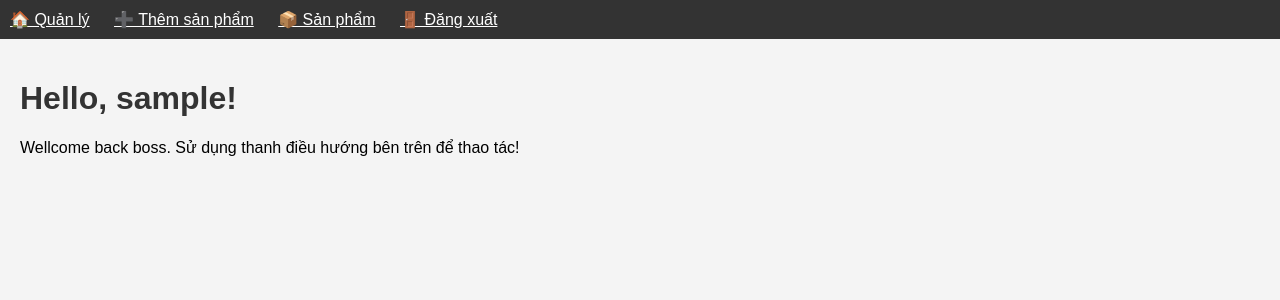
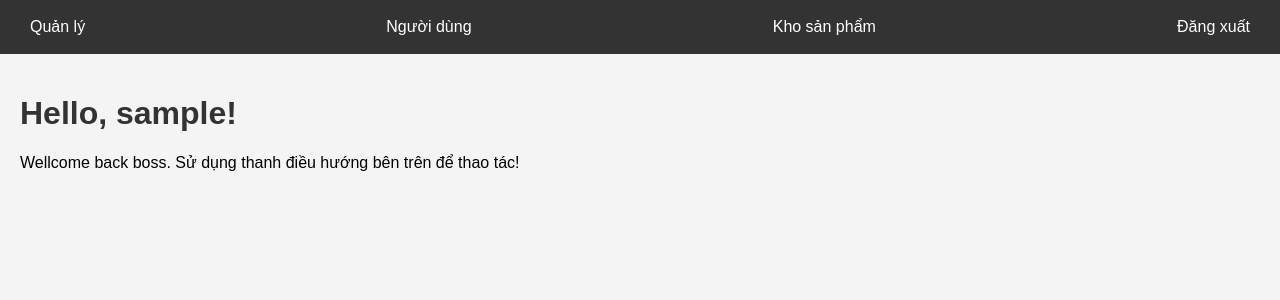
Before and after one commit to manhduc-25/Nhom11, a PHP site: page /flower_gift_shop/admin/dashboard.php in a window 1280 px wide. Shown: the top 300 px of the page. Run offline with PHP 8.4, Linux system fonts and the light colour scheme; the visitor is signed in with stand-in values (Sample User, id 1).

Commit message:
Update header.php

```diff
--- a/flower_gift_shop/admin/header.php
+++ b/flower_gift_shop/admin/header.php
@@ -1,6 +1,32 @@
-<div style="background:#333;padding:10px;color:white;">
-  <a href="dashboard.php" style="color:white;margin-right:20px;">🏠 Quản lý</a>
-  <a href="add_product.php" style="color:white;margin-right:20px;">➕ Thêm sản phẩm</a>
-  <a href="manage_products.php" style="color:white;margin-right:20px;">📦 Sản phẩm</a>
-  <a href="logout.php" style="color:white;">🚪 Đăng xuất</a>
+<!-- admin_header.php -->
+<style>
+  .admin-header {
+    background: #333;
+    padding: 12px 20px;
+    display: flex;
+    gap: auto;
+    justify-content: space-between;
+    align-items: center;
+    font-family: Arial, sans-serif;
+  }
+
+  .admin-header a {
+    color: white;
+    text-decoration: none;
+    font-size: 16px;
+    padding: 6px 10px;
+    border-radius: 5px;
+    transition: background-color 0.3s;
+  }
+
+  .admin-header a:hover {
+    background-color: #555;
+  }
+</style>
+
+<div class="admin-header">
+  <a href="dashboard.php">Quản lý</a>
+  <a href="manage_users.php">Người dùng</a>
+  <a href="manage_products.php">Kho sản phẩm</a>
+  <a href="logout.php">Đăng xuất</a>
 </div>
```
